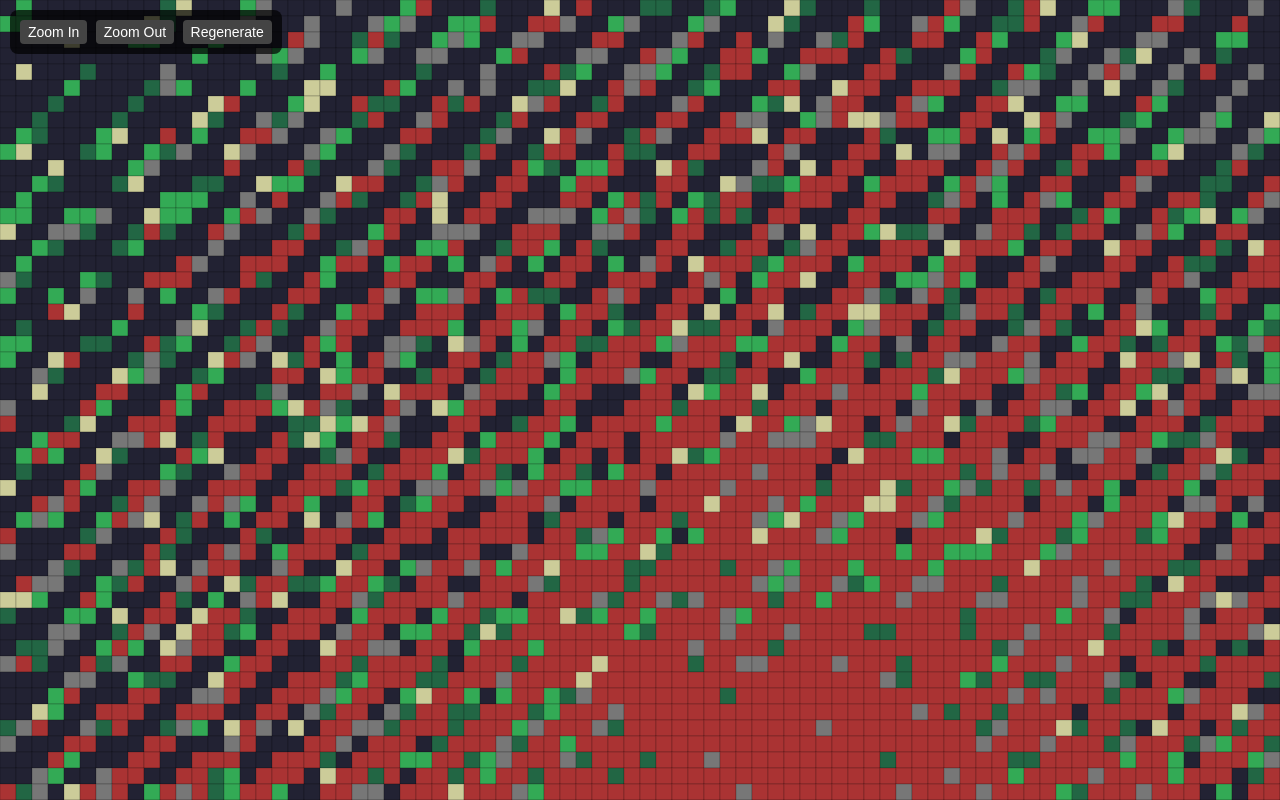
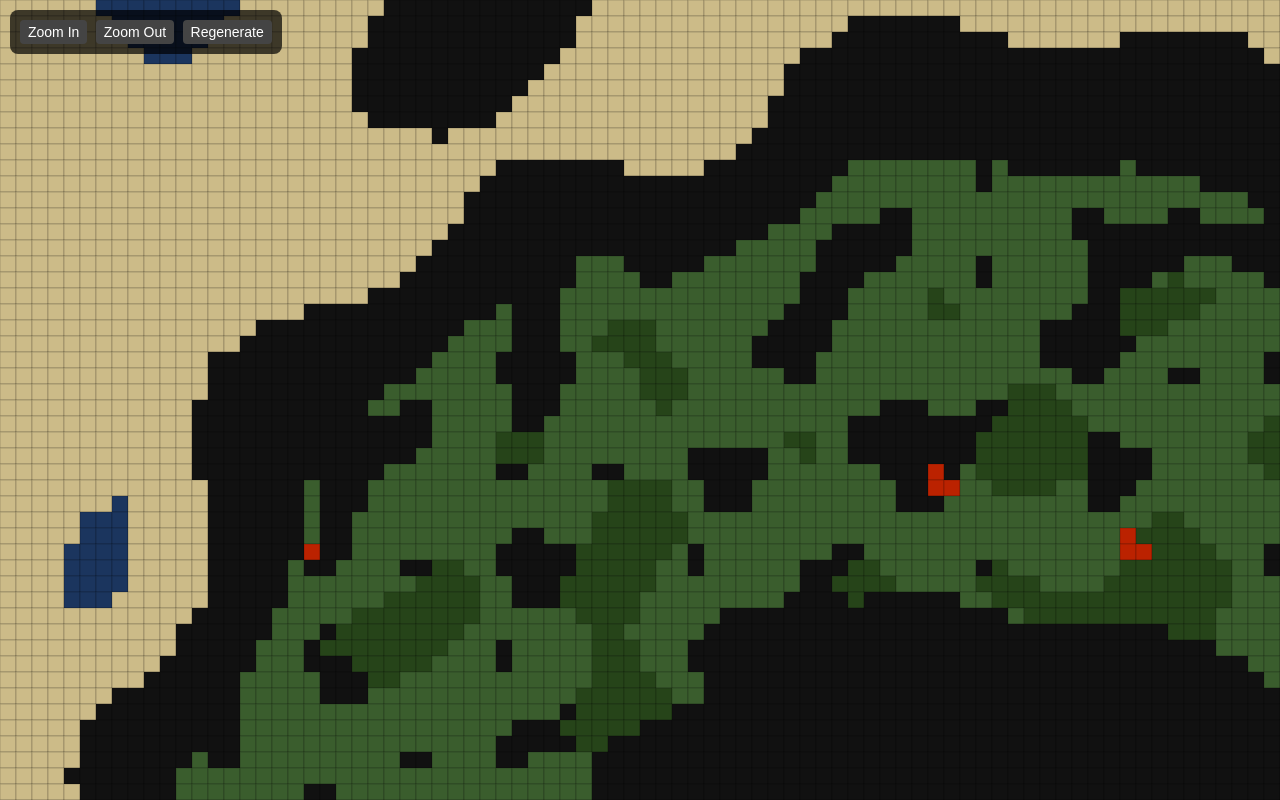
Before and after one commit to SuperDavid1191/GIMKIT-Map-Generator, a plain HTML site: page index.html in a window 1280 px wide. Drawn offline with Linux system fonts and the light colour scheme.

Commit message:
Update index.html

```diff
--- a/index.html
+++ b/index.html
@@ -1,12 +1,12 @@
 <!DOCTYPE html>
 <html lang="en">
 <head>
-<meta charset="UTF-8">
-<meta name="viewport" content="width=device-width, initial-scale=1.0">
-<title>Shattered Isles Generator</title>
+<meta charset="UTF-8" />
+<meta name="viewport" content="width=device-width, initial-scale=1" />
+<title>Shattered Isles Improved Terrain</title>
 <style>
   body { margin: 0; background: #111; color: white; font-family: sans-serif; }
-  canvas { display: block; background: #222; cursor: grab; }
+  canvas { display: block; background: #223366; cursor: grab; }
   #controls {
     position: fixed; top: 10px; left: 10px; z-index: 10;
     background: rgba(0,0,0,0.7); padding: 8px; border-radius: 8px;
@@ -27,15 +27,51 @@
 </div>
 <canvas id="canvas"></canvas>
 <script>
-// Basic pseudo-random noise function for islands (simple & works everywhere)
-function noise(x, y) {
-  return Math.sin(x*12.9898 + y*78.233) * 43758.5453 % 1;
+// Classic Perlin noise implementation by Stefan Gustavson (adapted for 2D)
+class PerlinNoise {
+  constructor() {
+    this.permutation = [];
+    for (let i=0; i<256; i++) this.permutation[i] = i;
+    for (let i=0; i<256; i++) {
+      let j = Math.floor(Math.random() * (256 - i)) + i;
+      [this.permutation[i], this.permutation[j]] = [this.permutation[j], this.permutation[i]];
+    }
+    this.permutation = this.permutation.concat(this.permutation);
+  }
+
+  fade(t) { return t * t * t * (t * (t * 6 - 15) + 10); }
+  lerp(t, a, b) { return a + t * (b - a); }
+  grad(hash, x, y) {
+    let h = hash & 3;
+    let u = h < 2 ? x : y;
+    let v = h < 2 ? y : x;
+    return ((h & 1) ? -u : u) + ((h & 2) ? -v : v);
+  }
+
+  noise(x, y) {
+    let X = Math.floor(x) & 255;
+    let Y = Math.floor(y) & 255;
+    let xf = x - Math.floor(x);
+    let yf = y - Math.floor(y);
+
+    let u = this.fade(xf);
+    let v = this.fade(yf);
+
+    let aa = this.permutation[this.permutation[X] + Y];
+    let ab = this.permutation[this.permutation[X] + Y + 1];
+    let ba = this.permutation[this.permutation[X + 1] + Y];
+    let bb = this.permutation[this.permutation[X + 1] + Y + 1];
+
+    let x1 = this.lerp(u, this.grad(aa, xf, yf), this.grad(ba, xf -1, yf));
+    let x2 = this.lerp(u, this.grad(ab, xf, yf -1), this.grad(bb, xf -1, yf -1));
+    return (this.lerp(v, x1, x2) + 1) / 2; // normalize to [0,1]
+  }
 }
 
 const canvas = document.getElementById('canvas');
 const ctx = canvas.getContext('2d');
 
-let gridSize = 100; // change to 500 for huge map
+let gridSize = 120; // grid width and height (can increase)
 let tileSize = 16;
 let scale = 1;
 let offsetX = 0, offsetY = 0;
@@ -43,13 +79,15 @@ let isDragging = false, dragStartX, dragStartY;
 let grid = [];
 
 const terrainColors = {
-  water: "#223",
-  sand: "#cc9",
-  grass: "#3a5",
-  jungle: "#264",
-  rock: "#777",
-  volcanic: "#a33"
+  water: "#1b355e",
+  sand: "#ccbb88",
+  grass: "#3a5d2d",
+  jungle: "#264419",
+  asphalt: "#111111",
+  lava: "#bb2200"
 };
+
+const noise = new PerlinNoise();
 
 function resize() {
   canvas.width = window.innerWidth;
@@ -61,20 +99,54 @@ window.addEventListener('resize', resize);
 
 function generate() {
   grid = [];
+
+  // Parameters for noise scaling
+  const islandScale = 3; // controls island size & shape
+  const lavaFreq = 15;
+  const jungleFreq = 7;
+  const grassFreq = 10;
+
   for (let y=0; y<gridSize; y++) {
     let row = [];
     for (let x=0; x<gridSize; x++) {
-      let nx = x / gridSize - 0.5;
-      let ny = y / gridSize - 0.5;
-      let d = Math.sqrt(nx*nx + ny*ny) * 2;
-      let e = (1 - d) + noise(x/10, y/10)*0.6;
-      let terrain = "water";
-      if (e > 0.4) terrain = "volcanic";
-      else if (e > 0.3) terrain = "rock";
-      else if (e > 0.2) terrain = "jungle";
-      else if (e > 0.1) terrain = "grass";
-      else if (e > 0.05) terrain = "sand";
-      row.push(terrain);
+      // normalize coords to center island at 0,0 from -1 to 1
+      let nx = (x / gridSize) * 2 - 1;
+      let ny = (y / gridSize) * 2 - 1;
+      let dist = Math.sqrt(nx*nx + ny*ny);
+
+      // Island shape: circle falloff from center
+      let islandMask = 1 - dist;
+      if (islandMask < 0) islandMask = 0;
+
+      // Base height map with Perlin noise + island mask
+      let baseHeight = islandMask + noise.noise(nx * islandScale + 1000, ny * islandScale + 1000) * 0.3;
+
+      if (baseHeight < 0.1) {
+        row.push("water");
+        continue;
+      }
+
+      // Lava rivers: thin veins of lava inside island
+      let lavaNoise = noise.noise(nx * lavaFreq + 2000, ny * lavaFreq + 2000);
+      let lavaThreshold = 0.85;
+      let isLava = lavaNoise > lavaThreshold && baseHeight > 0.3;
+
+      // Jungle areas: high noise + near edges of island
+      let jungleNoise = noise.noise(nx * jungleFreq + 3000, ny * jungleFreq + 3000);
+      let isJungle = jungleNoise > 0.6 && baseHeight > 0.4 && baseHeight < 0.75 && dist < 0.8;
+
+      // Grass patches: medium noise and moderate height
+      let grassNoise = noise.noise(nx * grassFreq + 4000, ny * grassFreq + 4000);
+      let isGrass = grassNoise > 0.4 && baseHeight > 0.3 && baseHeight < 0.75 && dist < 0.85;
+
+      // Beach: edge of island (height near 0.1–0.2) and near water
+      let isBeach = baseHeight > 0.09 && baseHeight < 0.18 && dist > 0.7;
+
+      if (isLava) row.push("lava");
+      else if (isBeach) row.push("sand");
+      else if (isJungle) row.push("jungle");
+      else if (isGrass) row.push("grass");
+      else row.push("asphalt");
     }
     grid.push(row);
   }
@@ -82,18 +154,26 @@ function generate() {
 }
 
 function draw() {
-  ctx.clearRect(0,0,canvas.width,canvas.height);
+  ctx.clearRect(0, 0, canvas.width, canvas.height);
+
   for (let y=0; y<gridSize; y++) {
     for (let x=0; x<gridSize; x++) {
-      let drawX = (x * tileSize * scale) + offsetX;
-      let drawY = (y * tileSize * scale) + offsetY;
-      if (drawX + tileSize*scale < 0 || drawY + tileSize*scale < 0 ||
-          drawX > canvas.width || drawY > canvas.height) continue;
-      let terrain = grid[y][x];
-      ctx.fillStyle = terrainColors[terrain];
-      ctx.fillRect(drawX, drawY, tileSize*scale, tileSize*scale);
+      const tile = grid[y][x];
+      const drawX = x * tileSize * scale + offsetX;
+      const drawY = y * tileSize * scale + offsetY;
+
+      if (
+        drawX + tileSize * scale < 0 ||
+        drawY + tileSize * scale < 0 ||
+        drawX > canvas.width ||
+        drawY > canvas.height
+      ) continue;
+
+      ctx.fillStyle = terrainColors[tile];
+      ctx.fillRect(drawX, drawY, tileSize * scale, tileSize * scale);
+
       ctx.strokeStyle = "rgba(0,0,0,0.2)";
-      ctx.strokeRect(drawX, drawY, tileSize*scale, tileSize*scale);
+      ctx.strokeRect(drawX, drawY, tileSize * scale, tileSize * scale);
     }
   }
 }
@@ -102,16 +182,19 @@ canvas.addEventListener('mousedown', (e) => {
   isDragging = true;
   dragStartX = e.clientX - offsetX;
   dragStartY = e.clientY - offsetY;
-  canvas.style.cursor = "grabbing";
+  canvas.style.cursor = 'grabbing';
 });
+
 canvas.addEventListener('mouseup', () => {
   isDragging = false;
-  canvas.style.cursor = "grab";
+  canvas.style.cursor = 'grab';
 });
+
 canvas.addEventListener('mouseleave', () => {
   isDragging = false;
-  canvas.style.cursor = "grab";
+  canvas.style.cursor = 'grab';
 });
+
 canvas.addEventListener('mousemove', (e) => {
   if (isDragging) {
     offsetX = e.clientX - dragStartX;
@@ -120,8 +203,15 @@ canvas.addEventListener('mousemove', (e) => {
   }
 });
 
-function zoomIn() { scale *= 1.2; draw(); }
-function zoomOut() { scale /= 1.2; draw(); }
+function zoomIn() {
+  scale *= 1.2;
+  draw();
+}
+
+function zoomOut() {
+  scale /= 1.2;
+  draw();
+}
 
 generate();
 resize();
```
